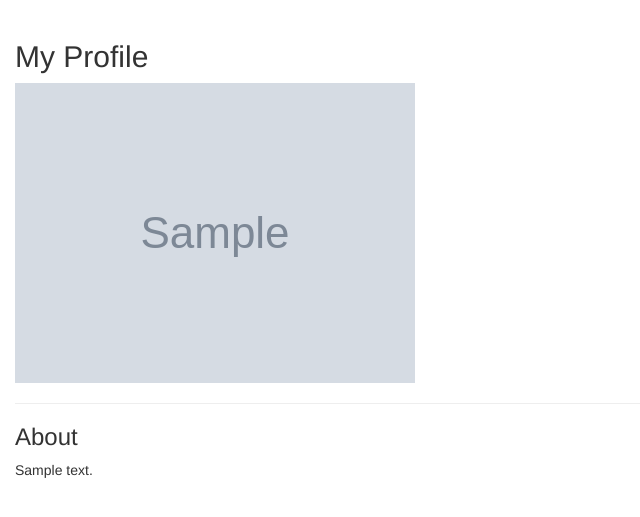
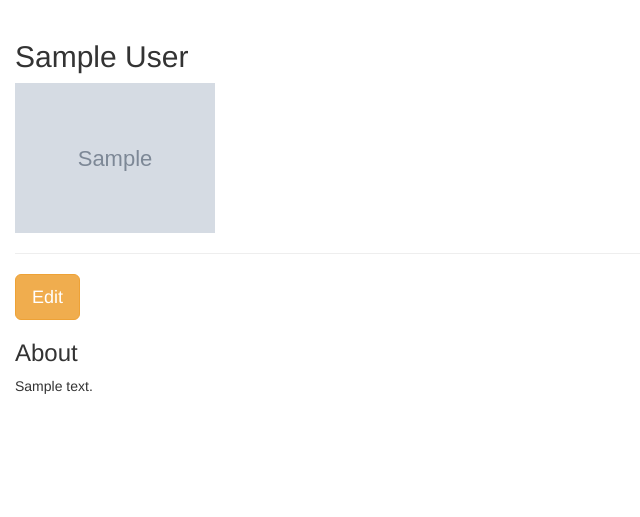
Before and after one commit to kennethlove/django_bookmarks, a Django app: page /accounts/profile/ in a window 1280 px wide. Shown: the part 52-569 px from the top of the page, without its empty margins (0-640 px from the left). Run offline with Django 4.2, Linux system fonts and the light colour scheme; a user stored in the database is signed in; data comes from the database, SQL or seed files in the repository; tables that the repository leaves empty hold one stand-in row (values such as "Sample post"); grey boxes marked "Sample" are stand-in pictures; parts of the project's set-up code (start-up, migrations or seed data) failed here and were passed over; some libraries are stand-ins or nearby versions.

Commit message:
Change profile template to show username if no first,last name.

```diff
--- a/dj_bookmarks/profiles/models.py
+++ b/dj_bookmarks/profiles/models.py
@@ -41,7 +41,7 @@ class UserProfile(models.Model):
     def full_name(self):
         if self.first_name:
             return '{} {}'.format(self.first_name, self.last_name)
-        return '{}'.format(self.user.get_short_name())
+        return '{}'.format(self.user.get_username())
 
     @property
     def get_avatar_url(self):
--- a/dj_bookmarks/profiles/templates/profiles/profile.html
+++ b/dj_bookmarks/profiles/templates/profiles/profile.html
@@ -3,9 +3,11 @@
 {% block title %}My Profile | {{ block.super }}{% endblock %}
 
 {% block content %}
-    <h2>My Profile</h2>
-    <img src="{{ profile.get_avatar_url }}" alt="">
+    <h2>{{ profile.full_name }}</h2>
+
+    <img src="{{ profile.get_avatar_url }}" alt="" height="150px">
     <hr>
+    <a class="btn btn-warning btn-lg" src="#">Edit</a>
     <h3>About</h3>
     <p>{{ profile.bio }}</p>
 {% endblock %}
```
